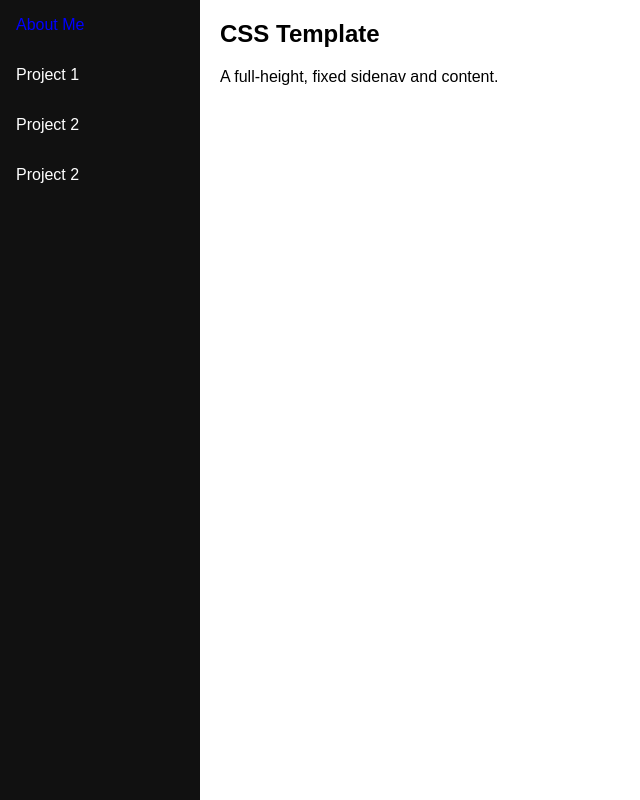
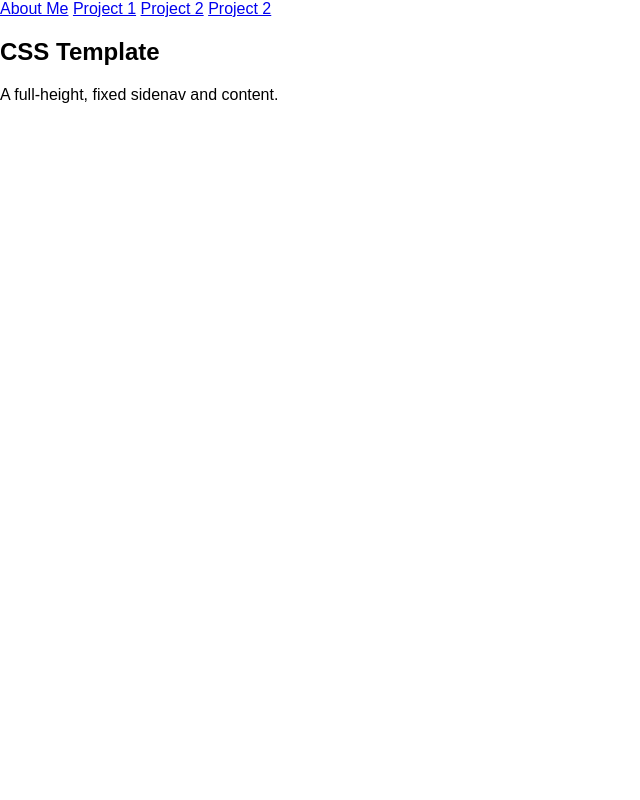
Before and after one commit to dprac/dp-portfolio, a plain HTML site: page index.html in a window 1280 px wide. Shown: the whole page, without its empty margins (0-640 px from the left). Drawn offline with Linux system fonts and the light colour scheme.

Commit message:
Update index.html

```diff
--- a/index.html
+++ b/index.html
@@ -10,40 +10,6 @@
   box-sizing: border-box;
 }
 
-
-
-/* Style the side navigation */
-.sidenav {
-  height: 100%;
-  width: 200px;
-  position: fixed;
-  z-index: 1;
-  top: 0;
-  left: 0;
-  background-color: #111;
-  overflow-x: hidden;
-}
-
-
-/* Side navigation links */
-.sidenav a {
-  color: white;
-  padding: 16px;
-  text-decoration: none;
-  display: block;
-}
-
-/* Change color on hover */
-.sidenav a:hover {
-  background-color: light blue;
-  color: blue;
-}
-
-/* Style the content */
-.content {
-  margin-left: 200px;
-  padding-left: 20px;
-}
 </style>
 </head>
 <body>
```
